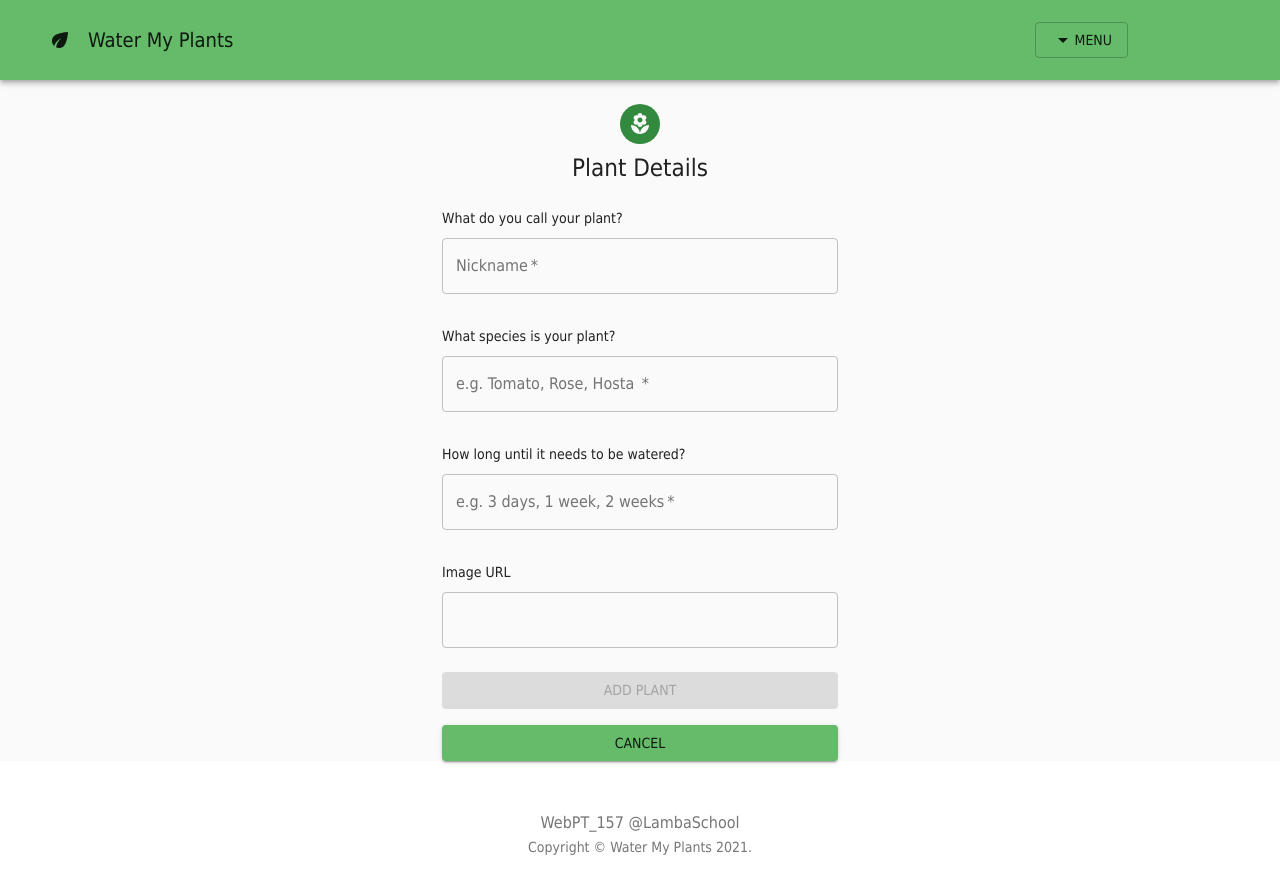
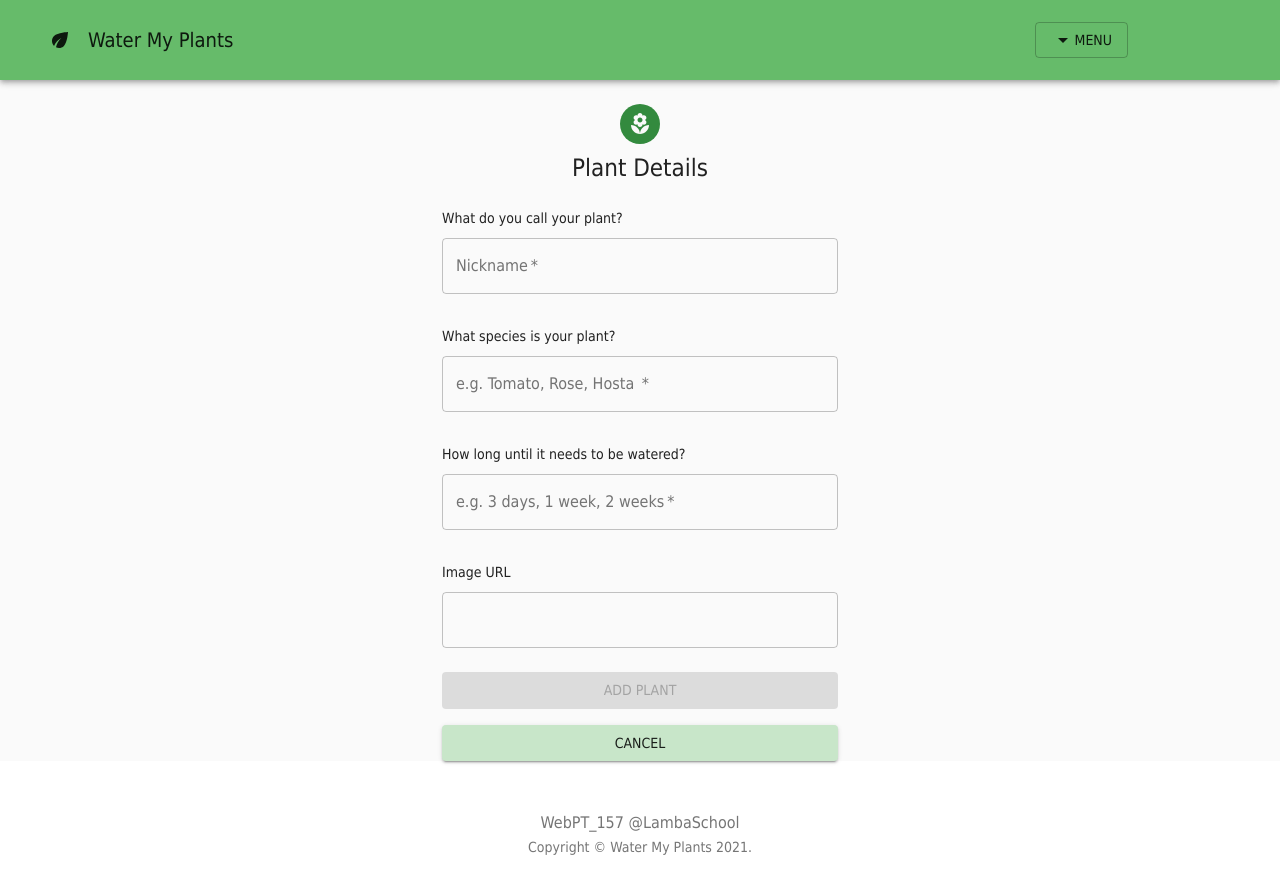
Before and after one commit to Build-Week-Water-My-Plants-157/front-end, a React (Create React App) app in the folder app/: page /plants/create in a window 1280 px wide. Shown: the top 894 px of the page. Built offline with nearby package versions, Linux system fonts and the light colour scheme; sample sign-in values are in the browser's storage.

Commit message:
changed cancel button color for heirarchy

```diff
--- a/app/src/components/CreatePlant/CreatePlant.js
+++ b/app/src/components/CreatePlant/CreatePlant.js
@@ -44,7 +44,7 @@ const useStyles = makeStyles((theme) => ({
 		marginTop: theme.spacing(3),
 		marginBottom: theme.spacing(2),
 	},
-	cancel: {},
+	cancel: { backgroundColor: theme.palette.primary.light },
 }));
 
 //
--- a/app/src/components/EditPlant/EditPlant.js
+++ b/app/src/components/EditPlant/EditPlant.js
@@ -40,7 +40,7 @@ const useStyles = makeStyles((theme) => ({
 		marginTop: theme.spacing(3),
 		marginBottom: theme.spacing(2),
 	},
-	cancel: {},
+	cancel: { backgroundColor: theme.palette.primary.light },
 }));
 
 const initialPlant = {
--- a/app/src/components/Signup/Signup.js
+++ b/app/src/components/Signup/Signup.js
@@ -149,7 +149,6 @@ const Signup = (props) => {
 					<CircularProgress />
 				</Box>
 			)}
-			<Footer />
 		</Container>
 	);
 };
--- a/app/src/index.js
+++ b/app/src/index.js
@@ -14,7 +14,7 @@ const theme = createMuiTheme({
 	palette: {
 		primary: {
 			main: "#66bb6a",
-			light: "#98ee99",
+			light: "#C8E6C9",
 			dark: "#338a3e",
 			// contrastText: "",
 		},
```
